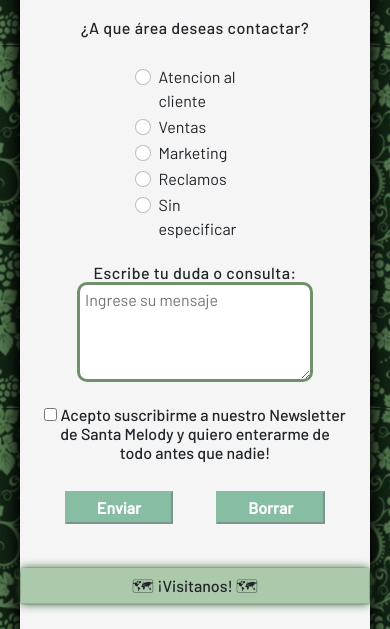
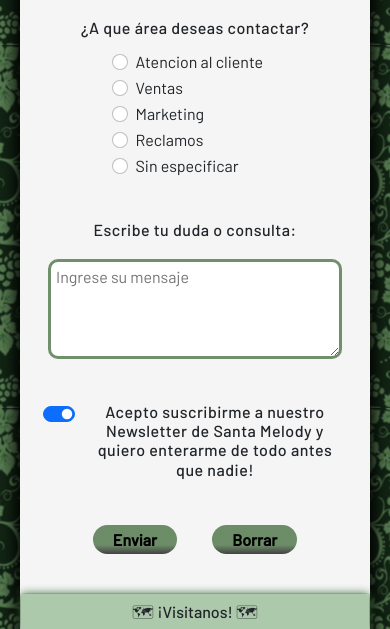
Before and after one commit to kevcamargo/BodegasSantaMelody, a plain HTML site: page pages/contacto.html in a window 390 px wide. Shown: the part 681-1310 px from the top of the page. Drawn offline with nearby package versions, Linux system fonts and the light colour scheme.

Commit message:
Modificamos Contacto. Colocamos un Switch. Realizamos correciones en la seccion. Tambien modificamos el tamaño de texto de algunas secciones.

```diff
--- a/css/estilo.css
+++ b/css/estilo.css
@@ -173,8 +173,9 @@ p{
 }
 
 .section__text--article{
-    padding: 5px 50px;
-    font-size: 1rem;
+    padding: 15px 50px;
+    font-size: 1.3rem;
+    text-align: center;
 }
 
 .section__text--leyenda{
@@ -247,17 +248,17 @@ p{
 }
 
 .form__input--button{
-    background-color: #597e53db;
-    padding: 5px 30px;
-    margin: 20px;
+    background: linear-gradient(0deg, rgba(0, 0, 0, 0.73) 0%, rgba(89, 126, 83, 0.88) 31%);
+    padding: 5px 20px;
+    margin: 1rem;
     font-weight: bold;
+    border: none;
+    border-radius: 20px;
+    transition: 0.5s background-color,color;
 }
 
 .form__input--button:hover{
-    background-color: #000000db;
-    padding: 5px 30px;
-    margin: 20px;
-    font-weight: bold;
+    background: linear-gradient(180deg, rgb(0 0 0 / 93%) 30%, rgb(33 52 31) 90%);
     color:#597e53db;
 }
 
@@ -529,8 +530,8 @@ footer{
     }
 
     .section__text--article{
-        padding: 5px 20px;
-        font-size: 1rem;
+        padding: 5px 10px;
+        font-size: 1.1rem;
         letter-spacing: 0.5px;
     }
 
@@ -909,7 +910,7 @@ footer{
     }
 
     .section_textarea{
-        width: 90%;
+        width: 100%;
         height: 100px;
         padding: 5px;
         border-radius: 10px;
@@ -926,9 +927,8 @@ footer{
 
     .form__input--radio--mini{
         text-align: left;
-        margin-top: -15px;
+        margin-top: -15px !important;
         font-size: 1rem;
-        margin: 0% 30%;
     }
 
 
--- a/pages/contacto.html
+++ b/pages/contacto.html
@@ -88,7 +88,7 @@
                     </div>
                 </div>
 
-                <form class="section__article border-0 px-4">
+                <form class="section__article border-0 px-2">
                     <!--
                         AVISO!
                         Veran muchos h5 por aqui. Entiendo que se usa solo para encabezados. En este caso lo use por cuestion de que quede bien el sitio, visualmente hablando. En un futuro cuando sepa mas de css, estos h5 desapareceran :)
@@ -133,6 +133,7 @@
                     </div>
 
                     <div class="form__input--radio--mini">
+                        <div class="col-6 mx-auto">
                             <div class="form-check">
                                 <input class="form-check-input" type="radio" name="tipo_consulta" value="atencion">
                                 <label class="form-check-label" for="tipo_consulta">Atencion al cliente</label>
@@ -158,21 +159,26 @@
                                 <label class="form-check-label" for="tipo_consulta">Sin especificar</label>
                             </div>
                         </div>
+                    </div>
 
                     <h5 class="section__text--centercolumn">
-                        <p><label for="mensaje">Escribe tu duda o consulta:</label></p>
+                        <p class="section__text--center"><label for="mensaje">Escribe tu duda o consulta:</label></p>
                         <textarea class="section_textarea" name="mensaje" placeholder="Ingrese su mensaje"></textarea>
                     </h5>
 
-                    <h5 class="section__text--centernoflex">
-                        <input type="checkbox" name="newsletter" value="1"> Acepto suscribirme a nuestro Newsletter de Santa Melody y quiero enterarme de todo antes que nadie!
+                    <h5 class="section__text--center">
+                        <div class="form-check form-switch">
+                            <input class="form-check-input" type="checkbox" role="switch" name="newsletter" id="newsletter" checked>
+                            <label class="form-check-label" for="newsletter"> Acepto suscribirme a nuestro Newsletter de Santa Melody y quiero enterarme de todo antes que nadie!</label>
+                        </div>
                     </h5>
 
                     <h5 class="section__text--centernoflex">
-                        <input class="form__input--button btn-success opacity-50" type="submit" value="Enviar">
-                        <input class="form__input--button btn-success opacity-50" type="reset" value="Borrar">
+                        <input class="form__input--button" type="submit" value="Enviar">
+                        <input class="form__input--button" type="reset" value="Borrar">
                     </h5>
                 </form>
+
 
                 <!-- Visitanos -->
                 <div class="card text-dark bg-light col-lg-12">
```
Also changed, not shown: pages/conocenos.html (+4 -2 lines). Lines whose indentation alone changed are shown as unchanged.
